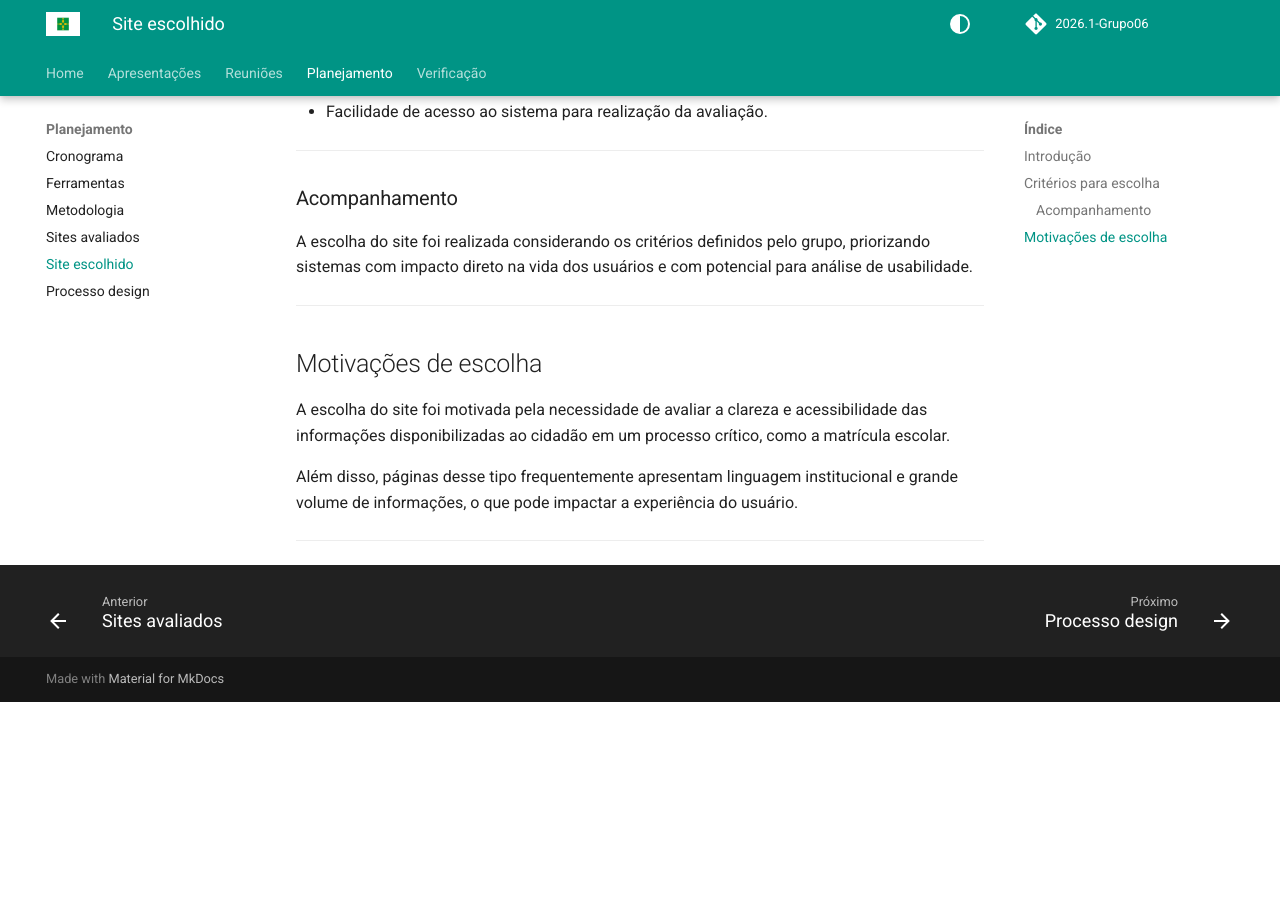
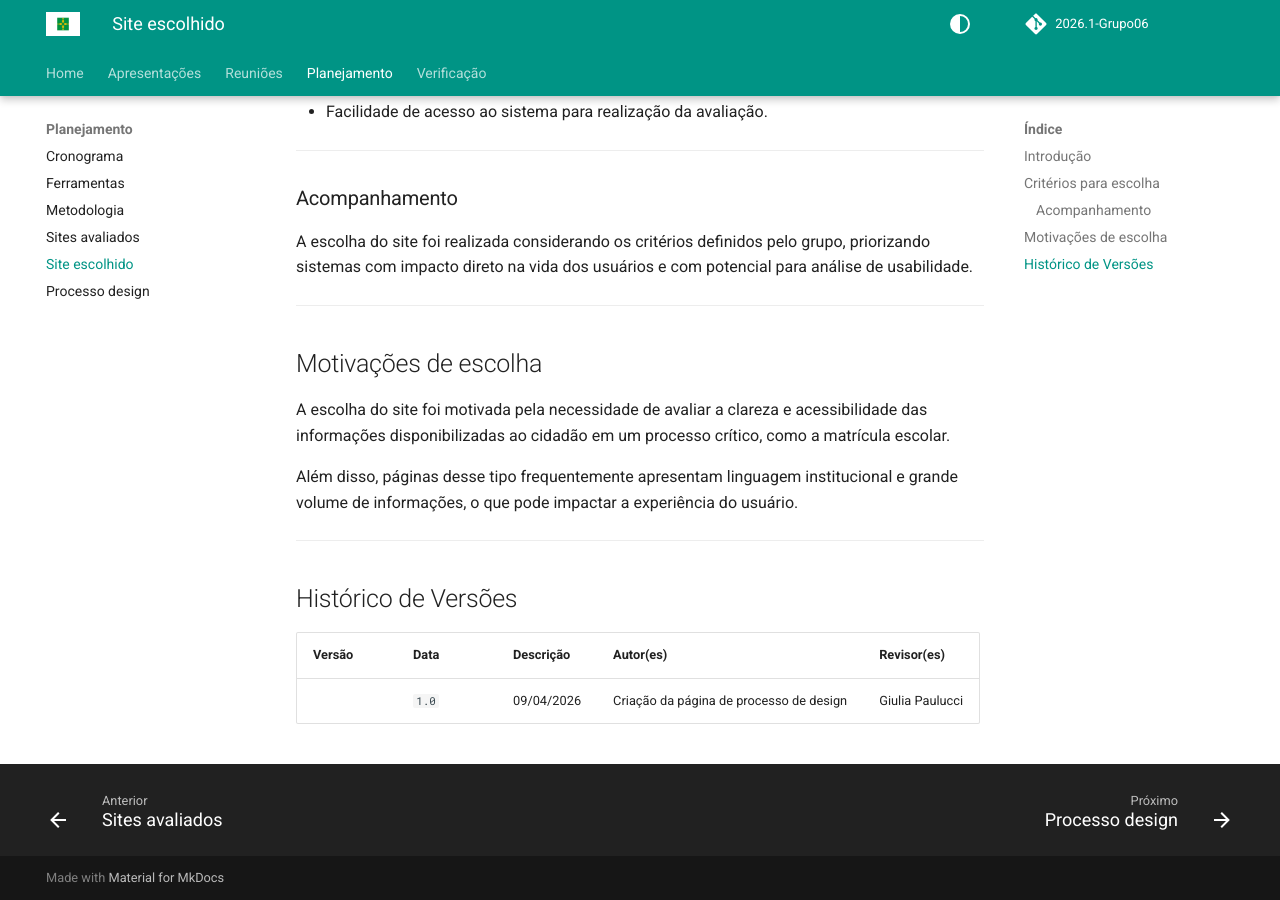
Before and after one commit to Interacao-Humano-Computador/2026.1-Grupo06, an MkDocs documentation site: the page built from docs/planejamento/site-escolhido.md, in a window 1280 px wide and 900 px high, scrolled down 626 px. Built offline with MkDocs 1.6.1 and Material for MkDocs 9.7.7, drawn with Linux system fonts in a browser that asks for light colours; comment, search, counter and statistics services are not loaded; before the commit the page ends 1328 px from its top, so only the background shows below that.

Commit message:
Add version history section to site-escolhido.md

```diff
--- a/docs/planejamento/site-escolhido.md
+++ b/docs/planejamento/site-escolhido.md
@@ -31,3 +31,8 @@ A escolha do site foi motivada pela necessidade de avaliar a clareza e acessibil
 Além disso, páginas desse tipo frequentemente apresentam linguagem institucional e grande volume de informações, o que pode impactar a experiência do usuário.
 
 ---
+## Histórico de Versões
+
+Versão  |   Data   | Descrição | Autor(es) | Revisor(es)
+--------- | ------ | ------ | ---------- | ----------
+| `1.0`  | 09/04/2026 | Criação da página de processo de design | Giulia Paulucci |  |
```
